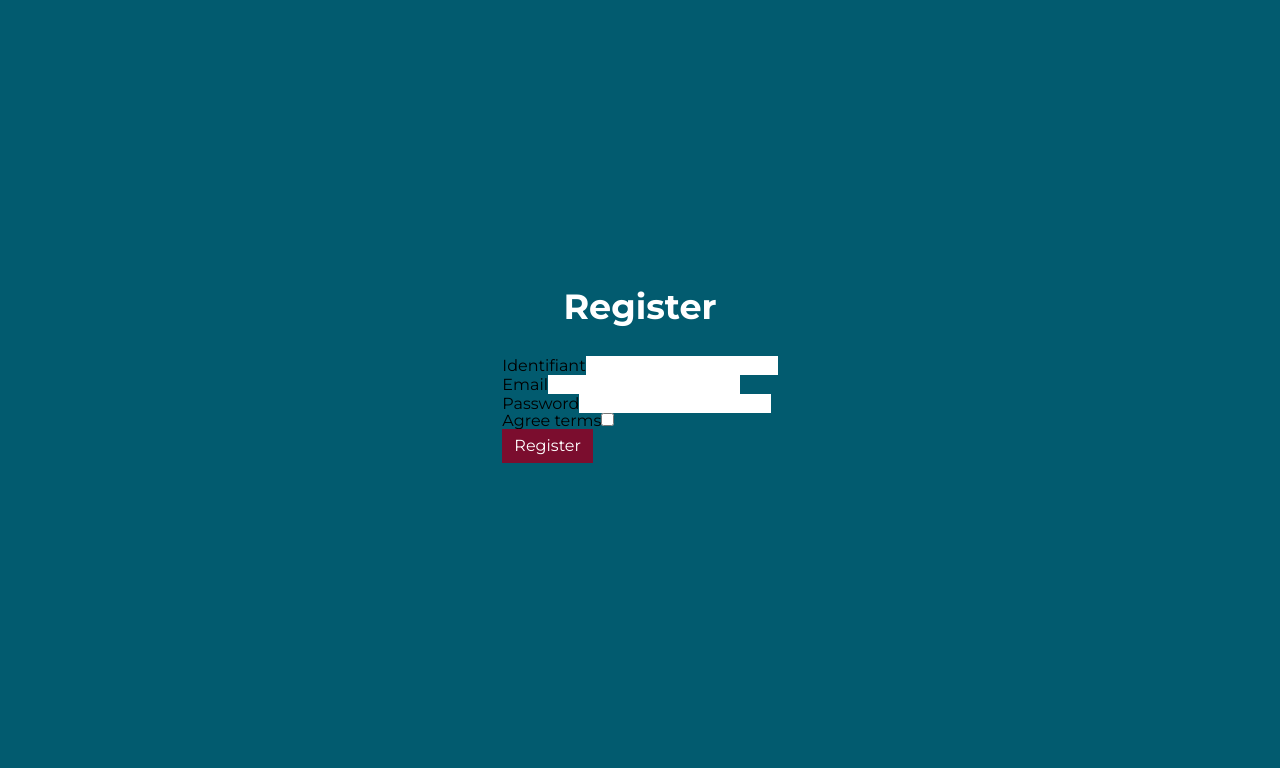
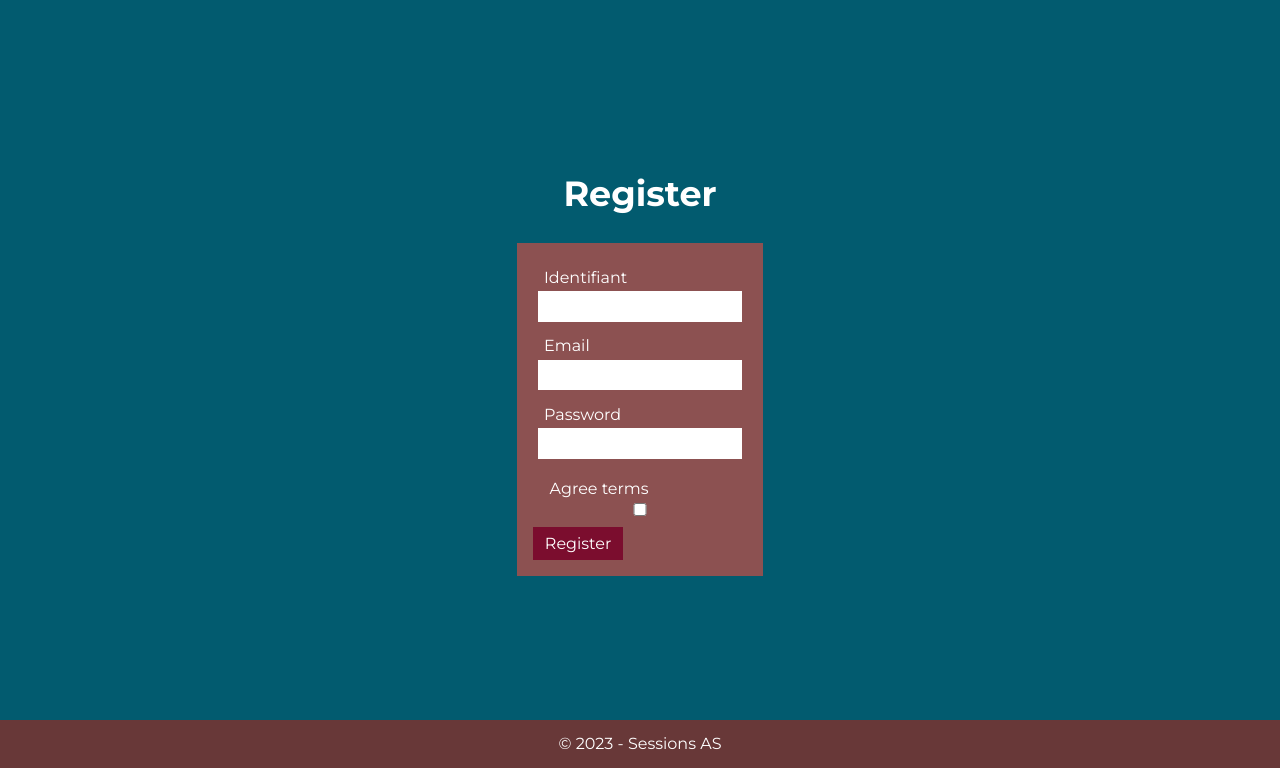
Before and after one commit to anthony0467/projetSessionSymfony, a Symfony app: template templates/registration/register.html.twig in a window 1280 px wide. Shown: the part 48-816 px from the top of the page. Before the commit the page ends 511 px from the top, so only its background shows below. Run offline with Twig, Linux system fonts and the light colour scheme; the template is opened without the code that fills it, so the values that code supplies are empty; form fields are guessed from the names that the template uses; some libraries are stand-ins or nearby versions.

Commit message:
css form

```diff
--- a/public/css/style.css
+++ b/public/css/style.css
@@ -46,8 +46,8 @@
 h1, h2, h3{
     font-weight: bold;
     color: #fff;
-    padding: 1rem ;
-    margin: 1rem;
+
+    margin: 2rem 0;
 }
 
 h1{
@@ -101,10 +101,24 @@
 
 }
 
+/* =================================================================footer ================================================================= */
+
+footer{
+
+    display: flex;
+    flex-direction: row;
+    justify-content: center;
+    gap: 2rem;
+    background-color: #683838;
+    padding: 1rem 0;
+    color: #fff;
+}
+
 
 /* ================================================================= Tableau ================================================================= */
 table{
     margin: 2rem 0;
+    width: 100%;
 }
 
 tr{
@@ -152,6 +166,14 @@
 
 .btn:hover{
     background: #b62551;
+}
+
+.btn2{
+
+    background: #7B0D2E;
+    padding: .55rem .75rem;
+    transition: .35s;
+    color: #fff;
 }
 
 /* ================================================================= PROFILES ================================================================= */
@@ -214,3 +236,38 @@
 .input-number{
     max-width: 30px;
 }
+
+/*  ================================================================= form =================================================================*/
+
+form{
+    padding: 1rem;
+    background-color: #8c5151;
+    color: #fff;
+}
+
+form *{
+
+    padding: .35rem;
+}
+
+form div{
+    display: flex;
+    flex-direction: column;
+}
+
+button{
+    cursor: pointer;
+    background: #7B0D2E;
+    padding: .55rem .75rem;
+    transition: .35s;
+    color: #fff;
+}
+
+.block{
+    display: block;
+}
+
+.dsp-form{
+    padding: 0;
+    background: none;
+}
--- a/templates/base.html.twig
+++ b/templates/base.html.twig
@@ -68,5 +68,10 @@
     <div class="container">
         {% block body %}{% endblock %}
     </div>
+
+    <footer>
+        <p>&copy; 2023 - Sessions AS </p>
+        <!--<button id="ajaxbtn">Surprise en Ajax !</button> -> cliqué <span id="nbajax">0</span> fois-->
+    </footer>
     </body>
 </html>
--- a/templates/home/admin.html.twig
+++ b/templates/home/admin.html.twig
@@ -26,6 +26,9 @@
     <li>
         <a href="{{path('add_module')}}">Ajouter des modules</a>
     </li>
+    <li>
+        <a href="{{path('app_register')}}">Ajouter un utilisateur</a>
+    </li>
 </ul>
 
 {% else %}
--- a/templates/home/index.html.twig
+++ b/templates/home/index.html.twig
@@ -43,7 +43,7 @@
                     <tr>
                         <td>
                         {% if session.stagiaires.count == session.nbPlace %}
-                        <p class="btn">Complet</p>
+                        <p class="btn2">Complet</p>
                         {% endif %}
                     </td>
                         <td>{{ session.formation.nomFormation }}</td>
@@ -92,7 +92,7 @@
                 <tr>
                     <td>
                         {% if session.stagiaires.count == session.nbPlace %}
-                        <p class="btn">Complet</p>
+                        <p class="btn2">Complet</p>
                     {% endif %}
                     </td>
                     <td>{{ session.formation.nomFormation }}</td>
@@ -141,7 +141,7 @@
 
                         <td>
                             {% if session.stagiaires.count == session.nbPlace %}
-                            <p class="btn">Complet</p>
+                            <p class="btn2">Complet</p>
                         {% endif %}
                         </td>
                         <td>{{ session.formation.nomFormation }}</td>
--- a/templates/registration/register.html.twig
+++ b/templates/registration/register.html.twig
@@ -15,8 +15,9 @@
         {{ form_row(registrationForm.plainPassword, {
             label: 'Password'
         }) }}
+        <div class="block">
         {{ form_row(registrationForm.agreeTerms) }}
-
+    </div>
         <button type="submit" class="btn">Register</button>
     {{ form_end(registrationForm) }}
 {% endblock %}
--- a/templates/session/index.html.twig
+++ b/templates/session/index.html.twig
@@ -38,7 +38,7 @@
                     <tr>
                         <td>
                         {% if session.stagiaires.count == session.nbPlace %}
-                        <p class="btn">Complet</p>
+                        <p class="btn2">Complet</p>
                         {% endif %}
                     </td>
                         <td>{{ session.formation.nomFormation }}</td>
@@ -87,7 +87,7 @@
                 <tr>
                     <td>
                         {% if session.stagiaires.count == session.nbPlace %}
-                      <p class="btn">Complet</p>
+                      <p class="btn2">Complet</p>
                     {% endif %}
                     </td>
                     <td>{{ session.formation.nomFormation }}</td>
@@ -136,7 +136,7 @@
 
                         <td>
                             {% if session.stagiaires.count == session.nbPlace %}
-                            <p class="btn">Complet</p>
+                            <p class="btn2">Complet</p>
                         {% endif %}
                         </td>
                         <td>{{ session.formation.nomFormation }}</td>
--- a/templates/session/show.html.twig
+++ b/templates/session/show.html.twig
@@ -166,7 +166,7 @@
                             <td>{{ programme.nomModule }}</td>
                             <td><a href="">{{ programme.categorie.nomCategorie }}</a></td>
                             <td>
-                                <form action="{{path('addModule_session', {'id': programme.id, 'idSession': session.id })}}" method="POST">
+                                <form class="dsp-form" action="{{path('addModule_session', {'id': programme.id, 'idSession': session.id })}}" method="POST">
                                     <input type="number" name="duree" min="0" value="0" class="input-number"> jours
                                     {% if is_granted('ROLE_ADMIN') %}
                                     <td> <input class="btn" type="submit" name="submit" value="Programmer">  </td>
```
